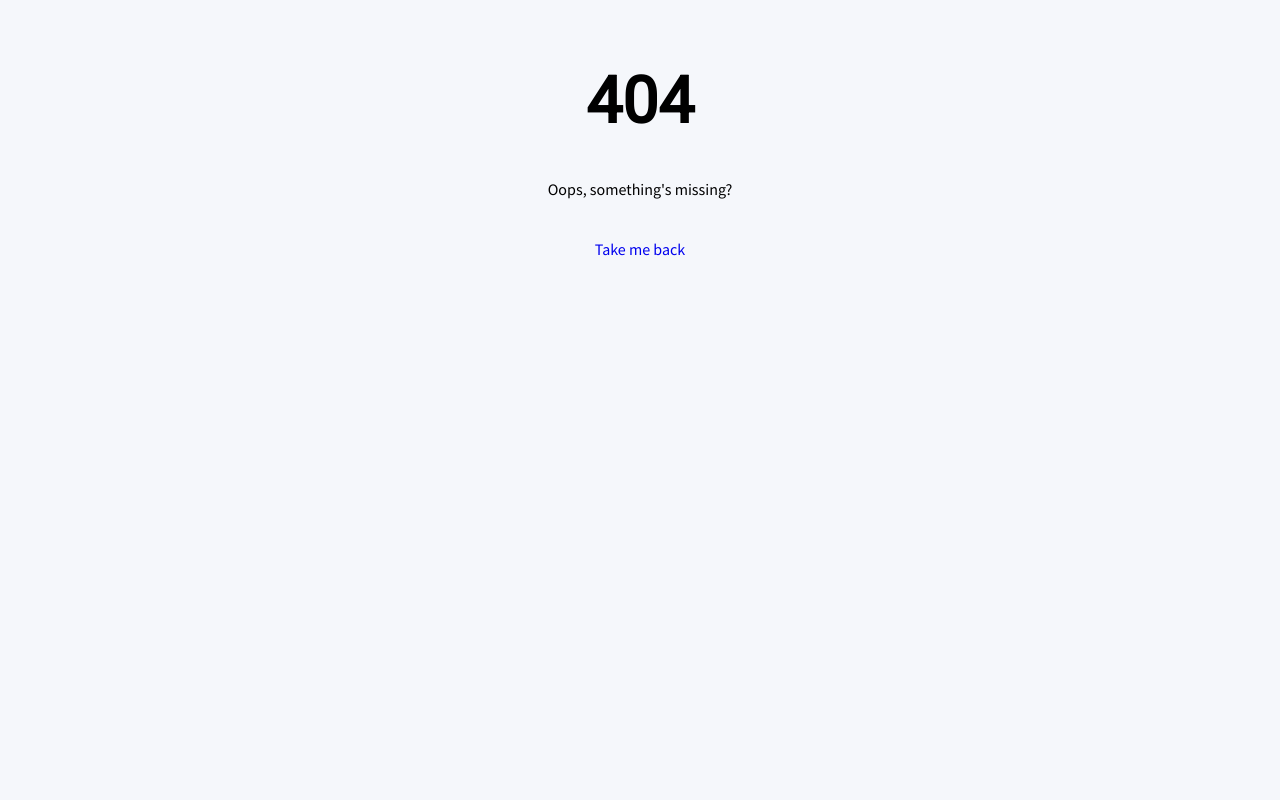
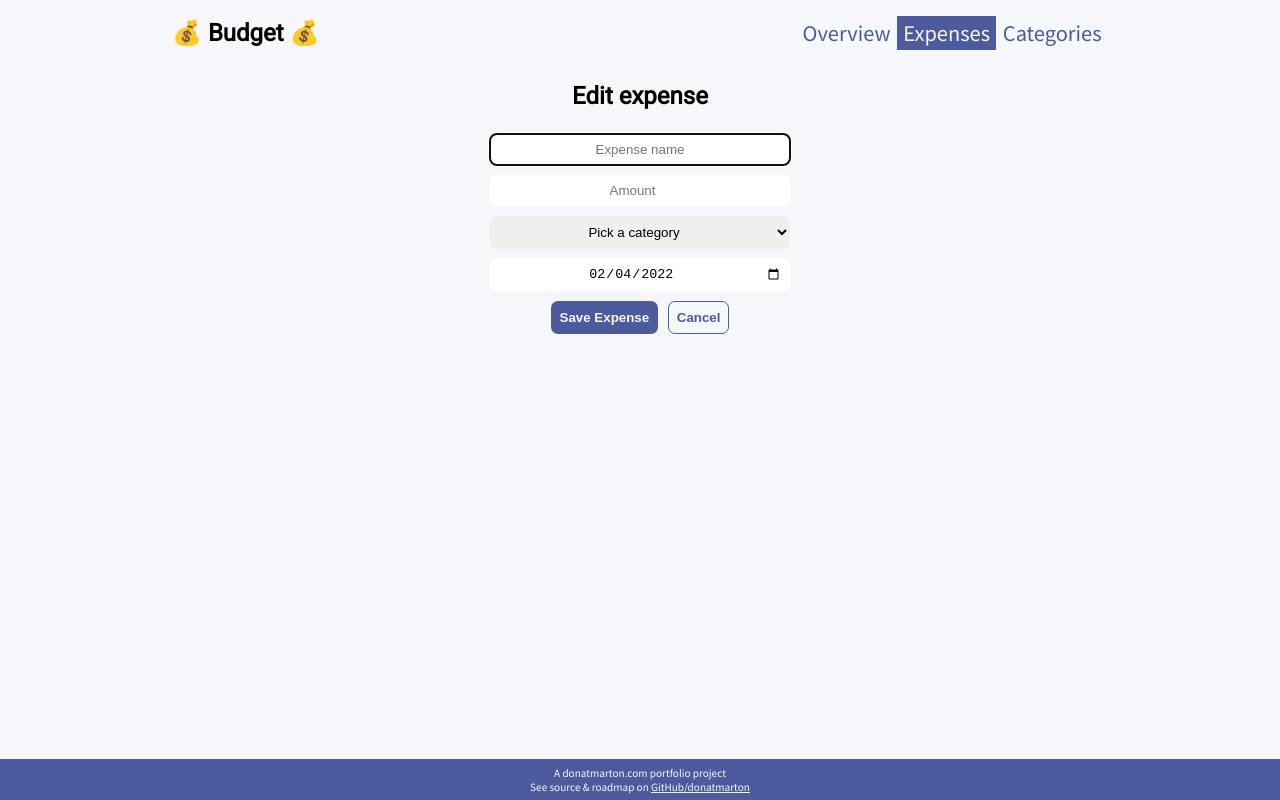
Before and after one commit to donatmarton/budget, a React (Create React App) app: page /expenses/edit/1 in a window 1280 px wide. Before the commit this address had no page. Built offline with nearby package versions, Linux system fonts and the light colour scheme.

Commit message:
Expenses are editable

```diff
--- a/src/App.js
+++ b/src/App.js
@@ -102,6 +102,18 @@ function App() {
       ]
     })
   }
+  const updateExpense = (changedExpenseData) => {
+    setExpenses( prevExpenses => {
+      const newExpenses = prevExpenses.map( expense => {
+        if (expense.id === changedExpenseData.id) {
+          return changedExpenseData;
+        } else {
+          return expense;
+        }
+      })
+      return newExpenses;
+    })
+  }
   const deleteExpense = (expenseId) => {
     setExpenses( prevExpenses => {
       return prevExpenses.filter(expense => expense.id !== expenseId);
@@ -118,6 +130,7 @@ function App() {
         deleteCategory,
         getCategoryNameFromId,
         addExpense,
+        updateExpense,
         deleteExpense,
       }}
     >
--- a/src/components/Expense.js
+++ b/src/components/Expense.js
@@ -1,9 +1,11 @@
 import React from "react";
+import { useNavigate } from "react-router-dom";
 import DataContext from "../DataContext"
 import './Expense.css'
 
 const Expense = (props) => {
   const { deleteExpense } = React.useContext(DataContext);
+  const navigate = useNavigate();
 
   const {id, amount, name, category, date} = props;
   return (
@@ -16,6 +18,7 @@ const Expense = (props) => {
         <span
           title="Edit"
           className="button-icon"
+          onClick={() => navigate(`edit/${id}`)}
         >
         ✏️
         </span>
--- a/src/components/ExpenseForm.js
+++ b/src/components/ExpenseForm.js
@@ -12,7 +12,7 @@ const ExpenseForm = (props) => {
     categoryId: DEFAULT_SELECT,
     date: new Date(),
   });
-  console.log(expenseData);
+
   const handleChange = (event) => {
     const name = event.target.name;
     let value = event.target.value;
--- a/src/index.js
+++ b/src/index.js
@@ -12,6 +12,7 @@ import Categories from './routes/Categories'
 import Category from './routes/Category'
 import Expenses from './routes/Expenses'
 import NewExpense from './routes/NewExpense'
+import EditExpense from './routes/EditExpense';
 import NotFound from './routes/NotFound'
 
 ReactDOM.render(
@@ -24,6 +25,7 @@ ReactDOM.render(
         <Route path="categories/:categoryId" element={<Category />} />
         <Route path="expenses" element={<Expenses />} />
         <Route path="expenses/new" element={<NewExpense />} />
+        <Route path="expenses/edit/:expenseId" element={<EditExpense />} />
       </Route>
       <Route path="*" element={<NotFound />} />
     </Routes>
--- /dev/null
+++ b/src/routes/EditExpense.js
@@ -0,0 +1,39 @@
+import React from "react";
+import DataContext from "../DataContext";
+import { useNavigate, useParams } from "react-router-dom";
+import ExpenseForm from "../components/ExpenseForm";
+
+
+const EditExpense = () => {
+  const { expenses, updateExpense } = React.useContext(DataContext);
+  const { expenseId } = useParams();
+
+  const navivate = useNavigate();
+
+  const handleCancel = () => {
+    navivate("/expenses");
+  }
+
+  const handleSubmit = (expenseData) => {
+    updateExpense({
+      ...expenseData,
+      id: expenseId,
+    });
+    navivate("/expenses");
+  }
+
+  const editedExpense = expenses.find( expense => expense.id === expenseId )
+
+  return (
+    <main className="main-container">
+      <h2>Edit expense</h2>
+      <ExpenseForm
+        handleSubmit={handleSubmit}
+        handleCancel={handleCancel}
+        populateData={editedExpense}
+      />
+    </main>
+  )
+}
+
+export default EditExpense;
```
